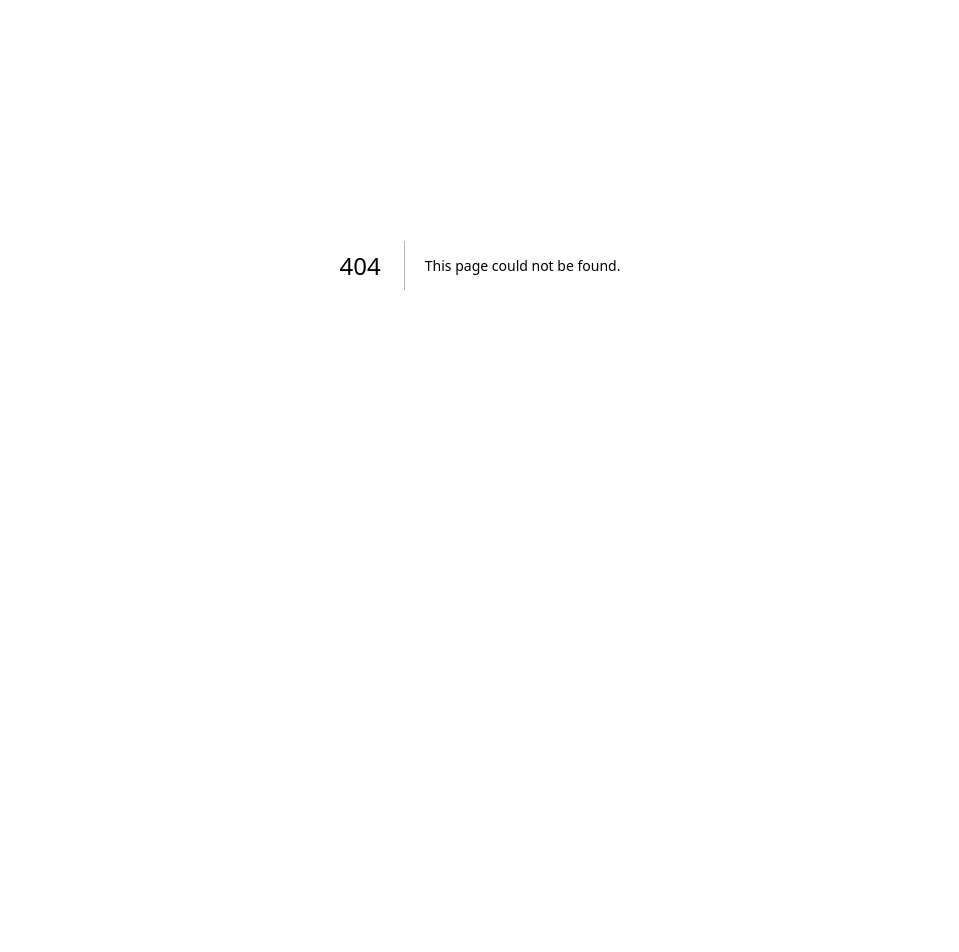
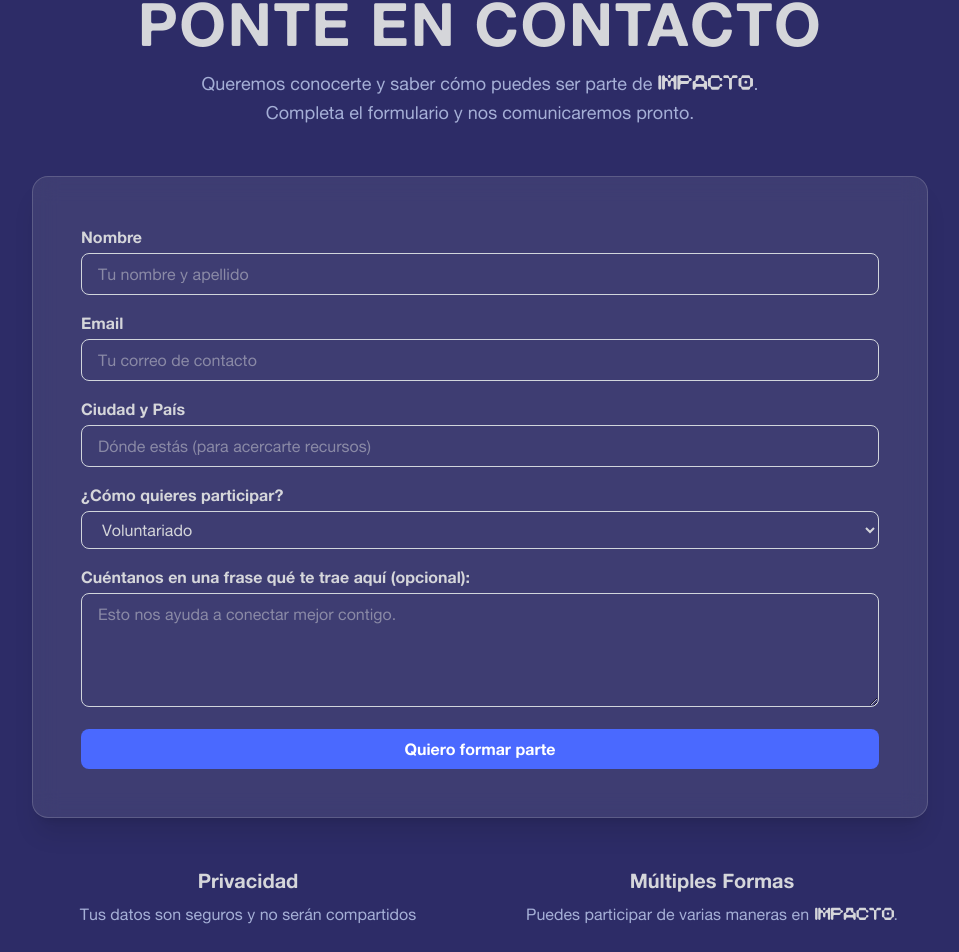
Before and after one commit to rladaga/impacto, a Next.js app: page /contact in a window 1280 px wide. Before the commit this address had no page. Shown: the part 135-1087 px from the top of the page, without its empty margins (160-1119 px from the left). Before the commit the page ends 800 px from the top, so only its background shows below. Built offline with nearby package versions, Linux system fonts and the light colour scheme.

Commit message:
C:/Program Files/Git/contact

```diff
--- /dev/null
+++ b/app/contact/page.tsx
@@ -0,0 +1,89 @@
+"use client";
+
+import { motion } from "motion/react";
+import ContactForm from "@/components/ContactForm";
+import ImpactoLogo from "@/components/ImpactoLogo";
+import { useSearchParams } from "next/navigation";
+
+export default function ContactPage() {
+  const searchParams = useSearchParams();
+  const participationType = searchParams.get("type") || "voluntariado";
+
+  return (
+    <div className="w-full min-h-screen bg-primary">
+      {/* Navbar */}
+      <nav className="fixed top-0 left-0 w-full h-20 bg-primary z-50 flex items-center justify-between px-8 shadow-lg">
+        <a href="/" className="flex items-center w-40">
+          <ImpactoLogo fill="#D5D6DA" className="w-32 h-auto" />
+        </a>
+      </nav>
+
+      {/* Main Content */}
+      <main className="pt-32 pb-20 px-4 md:px-8">
+        <div className="max-w-4xl mx-auto">
+          {/* Header */}
+          <motion.div
+            initial={{ opacity: 0, y: -20 }}
+            animate={{ opacity: 1, y: 0 }}
+            transition={{ duration: 0.6 }}
+            className="mb-12 text-center"
+          >
+            <h1 className="text-5xl md:text-6xl font-alte-bold text-light mb-4 uppercase tracking-wide">
+              Ponte en Contacto
+            </h1>
+            <p className="text-lg text-accent font-alte leading-relaxed">
+              Queremos conocerte y saber cómo puedes ser parte de{" "}
+              <ImpactoLogo
+                fill="#D5D6DA"
+                className="inline w-24 h-auto -mt-2"
+              />
+              .
+              <br />
+              Completa el formulario y nos comunicaremos pronto.
+            </p>
+          </motion.div>
+
+          {/* Form Container */}
+          <motion.div
+            initial={{ opacity: 0, y: 20 }}
+            animate={{ opacity: 1, y: 0 }}
+            transition={{ duration: 0.6, delay: 0.2 }}
+            className="bg-light/10 backdrop-blur-md border border-light/20 rounded-2xl p-8 md:p-12 shadow-xl"
+          >
+            <ContactForm defaultParticipation={participationType} />
+          </motion.div>
+
+          {/* Additional Info */}
+          <motion.div
+            initial={{ opacity: 0, y: 20 }}
+            animate={{ opacity: 1, y: 0 }}
+            transition={{ duration: 0.6, delay: 0.4 }}
+            className="mt-12 grid grid-cols-1 md:grid-cols-2 gap-8 text-center"
+          >
+            <div>
+              <h3 className="text-xl font-alte-bold text-light mb-2">
+                Privacidad
+              </h3>
+              <p className="text-accent">
+                Tus datos son seguros y no serán compartidos
+              </p>
+            </div>
+            <div>
+              <h3 className="text-xl font-alte-bold text-light mb-2">
+                Múltiples Formas
+              </h3>
+              <p className="text-accent">
+                Puedes participar de varias maneras en{" "}
+                <ImpactoLogo
+                  fill="#D5D6DA"
+                  className="inline w-20 h-auto -mt-1"
+                />
+                .
+              </p>
+            </div>
+          </motion.div>
+        </div>
+      </main>
+    </div>
+  );
+}
```
